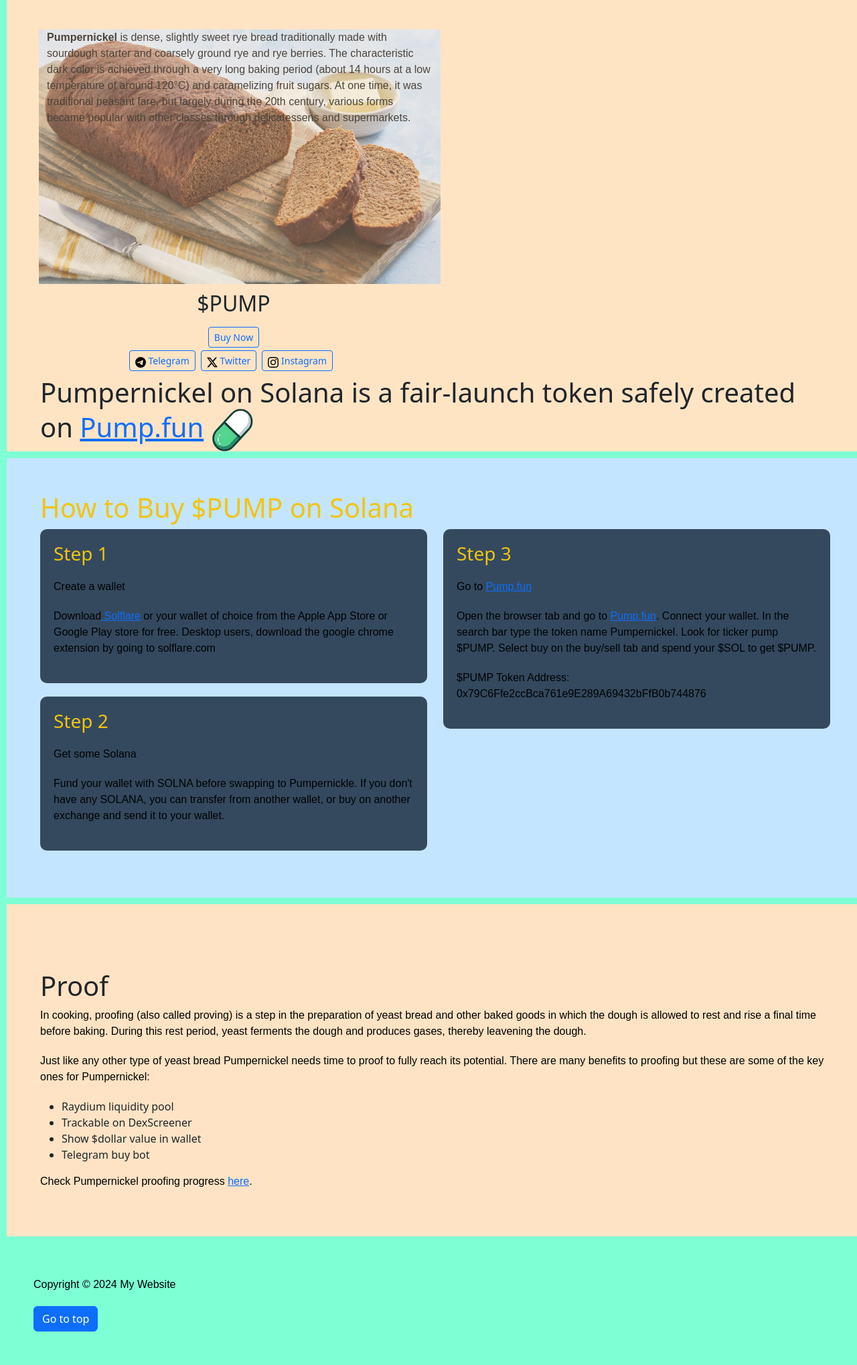
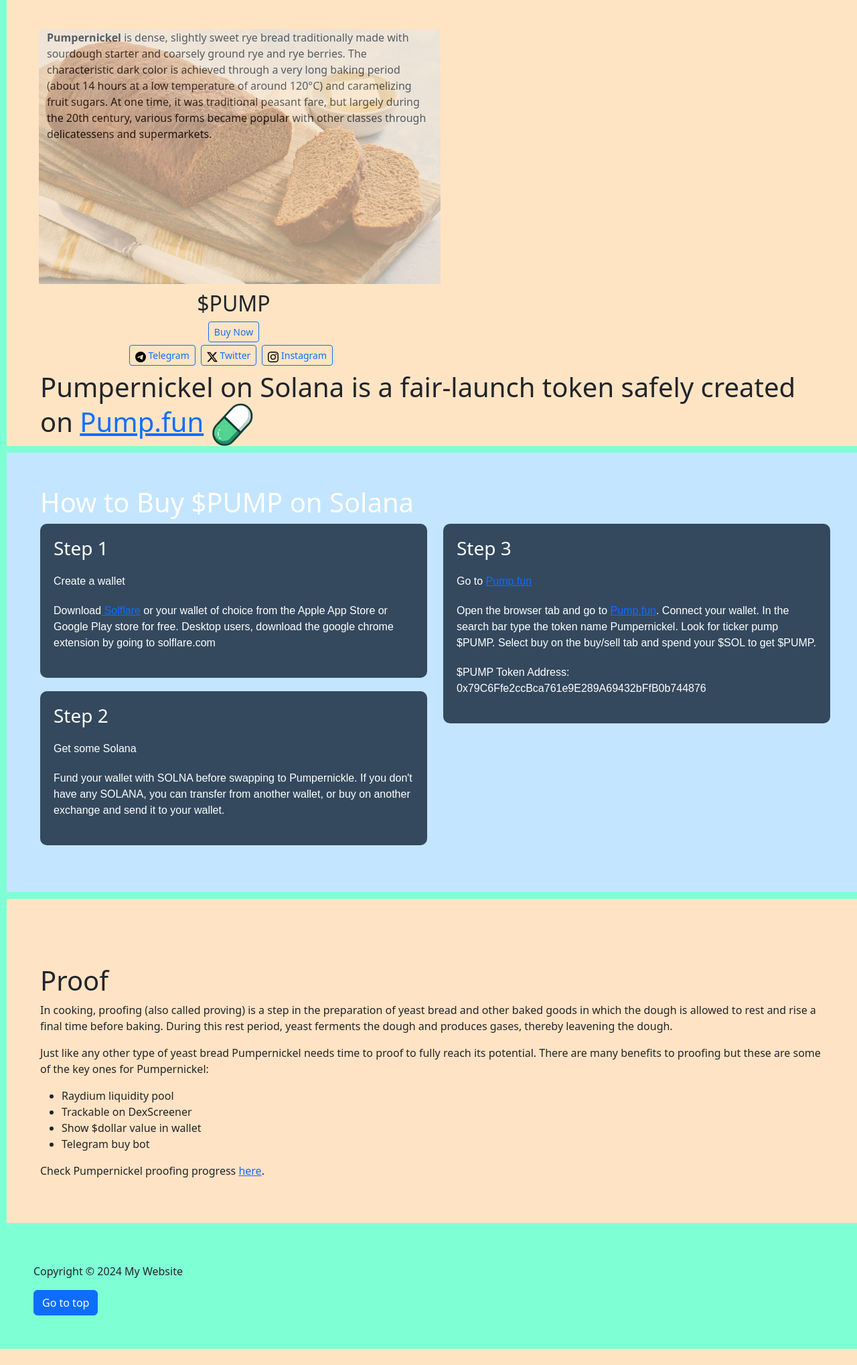
Before and after one commit to MiroZukina/Pumpernickel, a Flask app: page / in a window 1280 px wide. Shown: the part 126-2164 px from the top of the page at 67% size. After the commit the page ends 2140 px from the top, so only its background shows below. Run offline with Flask 3, Linux system fonts and the light colour scheme; some libraries are stand-ins or nearby versions.

Commit message:
Add files via upload

```diff
--- a/static/css/style.css
+++ b/static/css/style.css
@@ -19,27 +19,35 @@ header {
     margin: 10px;
 }
 
-#about{
-
+#about {
     width: 600px;
     height: 380px;
     margin: 10px;
     color: black;
+    position: relative;
+}
+
+#about::before {
+    content: '';
+    position: absolute;
+    top: 0;
+    left: 0;
+    width: 100%;
+    height: 100%;
     background-image: url("/static/images/logo.jpeg");
     background-size: cover;
-    position: relative; /* Needed for absolute positioning */
-    opacity: 0.7;
+    filter: brightness(100%); /* Adjust brightness percentage as needed */
+    opacity: 0.40;
+    z-index: 0; /* Ensure the pseudo-element is behind the text */
 }
 
 
-#about p {
-    opacity: 1; /* Full opacity for text */
-}
-p {
+
+#buy p {
     font-family: Arial, sans-serif; /* Set font family */
     font-size: 16px; /* Set font size */
     line-height: 1.5; /* Set line height */
-    color: black; /* Set text color */
+    color:white; /* Set text color */
     margin-bottom: 20px; /* Add some space below the paragraph */
 }
 #buy {
@@ -50,7 +58,7 @@ p {
 
     margin: 10px;
     padding-top: 50px;
-    color: #f1c40f;
+    color:white;
 }
 .step {
     background-color: #34495e; /* Darker blue background color for steps */
@@ -59,10 +67,13 @@ p {
     margin-bottom: 20px;
 }
 .step h3 {
-    color: #f1c40f; /* Yellow text color for step number */
+    color: white; /* Yellow text color for step number */
     margin-bottom: 20px;
 }
-
+.token-address {
+    max-width: 200px; /* Adjust the width as needed */
+    word-wrap: break-word;
+}
 
 .proof{
     width: 100%;
@@ -82,6 +93,10 @@ footer{
 body{
     background-color: aquamarine;
 }
+.token-address {
+    max-width: 200px; /* Adjust the width as needed */
+    word-wrap: break-word;
+}
 
 @media (min-width: 576px) {
     .home{
@@ -93,9 +108,12 @@ body{
         width: 1420px;
         height: 880px;
     }
-}
+    .token-address {
+        max-width: 200px; /* Adjust the width as needed */
+        word-wrap: break-word;
+    }
 
-@media (max-width: 576px) {
+
     .img-smaller {
         max-width: 100px; /* Adjust this value as needed */
     }
@@ -105,8 +123,15 @@ body{
     }
 }
 
+
+@media (max-width: 350px){
+
+
+
+
 .align-horizontal {
     display: flex;
     flex-direction: column;
     align-items: center;
 }
+}
```
